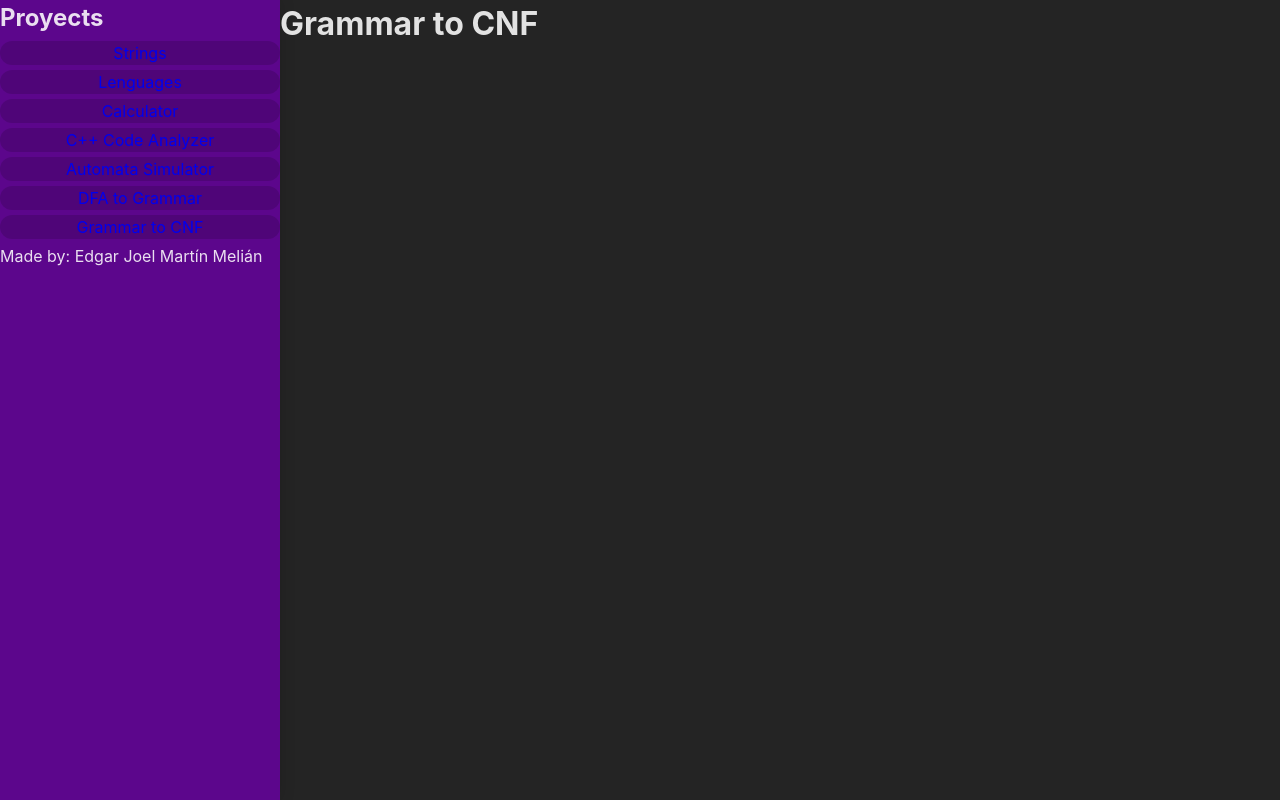
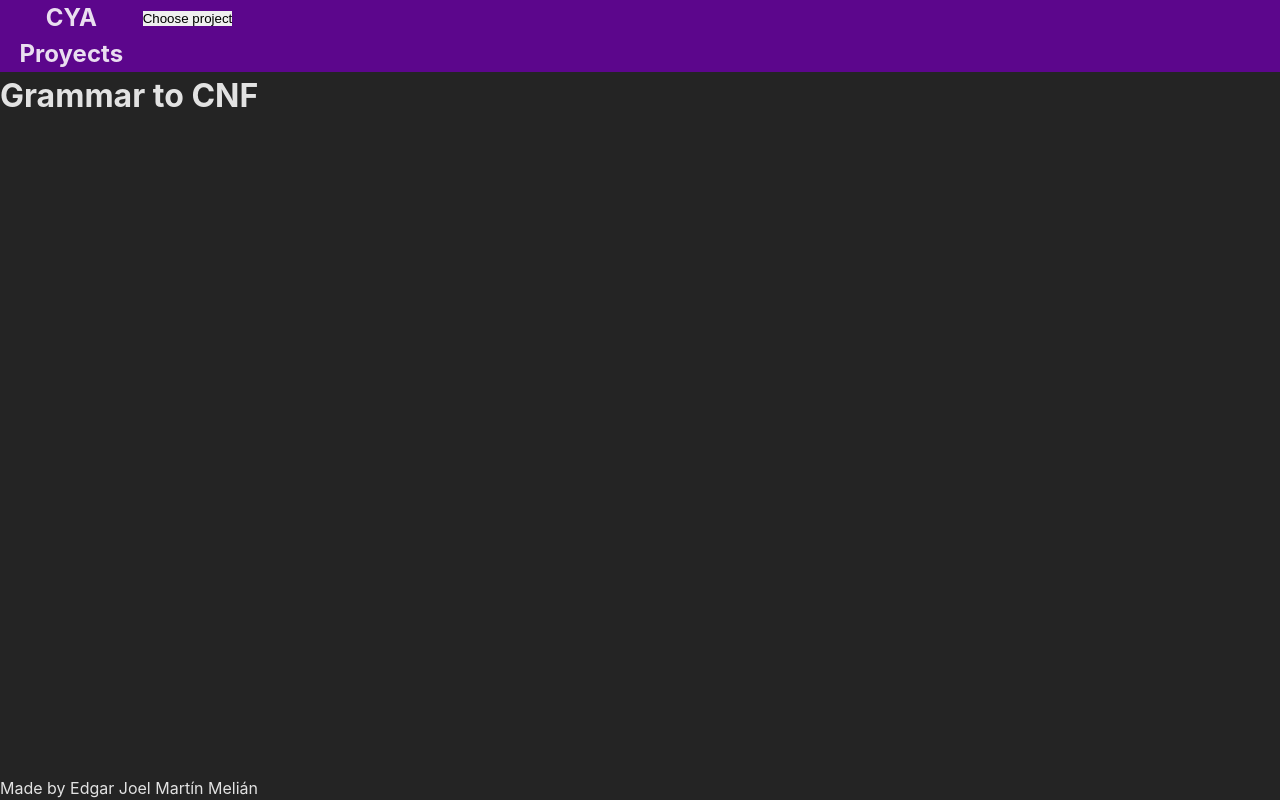
Before and after one commit to e-mrtn22/CYA-projects, a React (Vite) app: page /p7_grammar2cnf in a window 1280 px wide. Built offline with nearby package versions, Linux system fonts and the light colour scheme.

Commit message:
Errors fixing

```diff
--- /dev/null
+++ b/src/components/DropdownMenu/DropdownMenu.css
@@ -0,0 +1,20 @@
+nav {
+  overflow: hidden;
+  width: 100%;
+  margin: 5px 0;
+}
+
+
+ol {
+  list-style: none;
+  display: flex;
+  flex-direction: column;
+  column-gap: 5px;
+}
+
+.navbarItem {
+  width: 100%;
+  background-color: rgba(0, 0, 0, 0.14);
+  border-radius: 25px;
+  text-align: center;
+}
--- /dev/null
+++ b/src/components/DropdownMenu/DropdownMenu.tsx
@@ -0,0 +1,52 @@
+import { useState } from 'react'
+import { Link } from 'react-router-dom'
+
+import './DropdownMenu.css'
+
+export function DropdownMenu() {
+  const [isDropdownOpen, setIsDropdownOpen] = useState(false)
+  const [selectedProject, setSelectedProject] = useState("Choose project")
+
+  const toggleDropdown = () => {
+    setIsDropdownOpen(!isDropdownOpen)
+  }
+
+  const closeDropdown = () => {
+    setIsDropdownOpen(false)
+  }
+
+  const handleLinkClick = (label:string) => {
+    setSelectedProject(label)
+    closeDropdown()
+  }
+
+  const menuItems = [
+    { value: '/p1_strings', label: 'Strings' },
+    { value: '/p2_languages', label: 'Languages' },
+    { value: '/p3_calculator', label: 'Calculator' },
+    { value: '/p4_code_analizer', label: 'C++ Code Analyzer' },
+    { value: '/p5_autamata_simulator', label: 'Automata Simulator' },
+    { value: '/p6_dfa2grammar', label: 'DFA to Grammar' },
+    { value: '/p7_grammar2cnf', label: 'Grammar to CNF' },
+  ];
+
+  return (
+    <nav>
+      <button className='dropdownButton' onClick={toggleDropdown}>
+        {selectedProject}
+      </button>
+      {isDropdownOpen && (
+        <ul className='navbarList'>
+          {menuItems.map((item) => (
+            <li key={item.value} className='navbarItem'>
+              <Link
+                to={item.value}
+                onClick={() => handleLinkClick(item.label)}
+              >{item.label}</Link>
+            </li>
+          ))}
+        </ul>
+      )}
+    </nav>
+  );
+}
--- a/src/components/Navbar/Navbar.css
+++ /dev/null
@@ -1,34 +0,0 @@
-aside {
-  width: 130px;
-  height: 100vh;
-  background-color: #5c068c;
-  overflow: hidden;
-
-  transition: width 0.2s linear;
-  box-shadow: 0 0 15px rgba(0, 0, 0, 0.14);
-}
-
-aside:hover{
-  width: 280px;
-  transition: all 0.5s ease;
-}
-
-nav {
-  width: 100%;
-  margin: 5px 0;
-}
-
-
-ol {
-  list-style: none;
-  display: flex;
-  flex-direction: column;
-  row-gap: 5px;
-}
-
-.navbarItem {
-  width: 100%;
-  background-color: rgba(0, 0, 0, 0.14);
-  border-radius: 25px;
-  text-align: center;
-}
--- a/src/components/Navbar/Navbar.tsx
+++ /dev/null
@@ -1,39 +0,0 @@
-import { Link } from 'react-router-dom'
-
-import './Navbar.css'
-
-
-export function Navbar() {
-  return (
-    <aside>
-      <h1>Proyects</h1>
-      <hr/>
-      <nav>
-        <ol>
-          <li className='navbarItem'>
-            <Link to='/p1_strings'>Strings</Link>
-          </li>
-          <li className='navbarItem'>
-            <Link to='/p2_lenguages'>Lenguages</Link>
-          </li>
-          <li className='navbarItem'>
-            <Link to='p3_calculator'>Calculator</Link>
-          </li>
-          <li className='navbarItem'>
-            <Link to='p4_code_analizer'>C++ Code Analyzer</Link>
-          </li>
-          <li className='navbarItem'>
-            <Link to='p5_autamata_simulator'>Automata Simulator</Link>
-          </li>
-          <li className='navbarItem'>
-            <Link to='p6_dfa2grammar'>DFA to Grammar</Link>
-          </li>
-          <li className='navbarItem'>
-            <Link to='p7_grammar2cnf'>Grammar to CNF</Link>
-          </li>
-        </ol>
-      </nav>
-      <p className='autor'>Made by: Edgar Joel Martín Melián</p>
-    </aside>
-  )
-}
--- a/src/index.css
+++ b/src/index.css
@@ -14,7 +14,7 @@
 }
 
 * {
-  margin: 0 auto;
+  margin: 0;
   padding: 0;
   outline: none;
   border: none;
--- a/src/main.tsx
+++ b/src/main.tsx
@@ -24,8 +24,8 @@ const router = createBrowserRouter([
         element: <routes.PStrings/>
       },
       {
-        path:"p2_lenguages",
-        element: <routes.PLenguages/>
+        path:"p2_languages",
+        element: <routes.PLanguages/>
       },
       {
         path:"p3_calculator",
--- /dev/null
+++ b/src/routes/p02_languages/p02_languages.tsx
@@ -0,0 +1,7 @@
+import './p02_languages.css'
+
+export function PLanguages() {
+  return (
+    <h1>Lenguages</h1>
+  )
+}
--- a/src/routes/p02_lenguages/p02_lenguages.tsx
+++ /dev/null
@@ -1,7 +0,0 @@
-import './p02_lenguages.css'
-
-export function PLenguages() {
-  return (
-    <h1>Lenguages</h1>
-  )
-}
--- a/src/routes/root.css
+++ b/src/routes/root.css
@@ -1,10 +1,21 @@
 .app {
-  width: 100%;
-  height: 100%;
+  width: 100vw;
+  height: 100vh;
   display: grid;
-  grid-template-columns: min-content auto;
+  grid-template-rows: min-content auto min-content;
+}
+
+header {
+  background-color: #5c068c;
+  display: flex;
+  overflow-x: hidden;
+  h1 {
+    text-align: center;
+    font-size:x-large;
+  }
 }
 
 main {
   width: 100%;
+  height: 100%;
 }
--- a/src/routes/root.tsx
+++ b/src/routes/root.tsx
@@ -2,15 +2,21 @@ import { Outlet } from 'react-router-dom'
 
 import './root.css'
 
-import { Navbar } from '../components/Navbar/Navbar'
+import { DropdownMenu } from '../components/DropdownMenu/DropdownMenu'
 
 export default function Root() {
   return (
     <div className='app'>
-      <Navbar/>
+      <header>
+        <h1>CYA Proyects</h1>
+        <DropdownMenu/>
+      </header>
       <main>
         <Outlet/>
       </main>
+      <footer>
+        <p>Made by Edgar Joel Martín Melián</p>
+      </footer>
     </div>
   )
 }
--- a/src/routes/routes.ts
+++ b/src/routes/routes.ts
@@ -1,6 +1,6 @@
 import { Home } from "./home/home";
 import { PStrings } from "./p01_strings/p01_strings";
-import { PLenguages } from "./p02_lenguages/p02_lenguages";
+import { PLanguages } from "./p02_languages/p02_languages";
 import { PCalculator } from "./p03_calculator/p03_calculator";
 import { PCodeAnalyzer } from "./p04_code_analyzer/p04_code_analyzer";
 import { PAutomataSimulator } from "./p05_automata_simulator/p05_automata_simulator";
@@ -10,7 +10,7 @@ import { PGrammarToCnf } from "./p07_grammar_to_cnf/p07_grammar_to_cnf";
 export const routes = {
   Home,
   PStrings,
-  PLenguages,
+  PLanguages,
   PCalculator,
   PCodeAnalyzer,
   PAutomataSimulator,
```
Also changed, not shown: src/routes/p02_languages/p02_languages.css (added).
